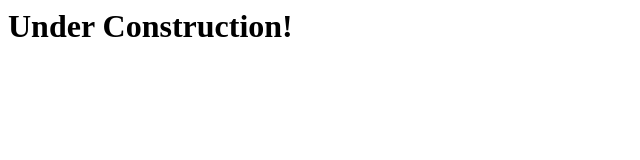
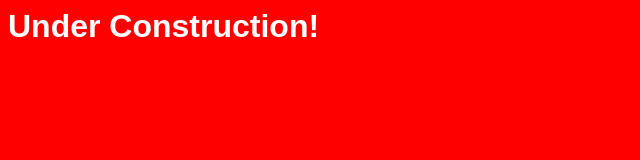
Before and after one commit to meb226/deutschesuben.github.io, a plain HTML site: page deutsch/index.html in a window 1280 px wide. Shown: the whole page, without its empty margins (0-640 px from the left). Drawn offline with Linux system fonts and the light colour scheme.

Commit message:
Update index.html

```diff
--- a/deutsch/index.html
+++ b/deutsch/index.html
@@ -1,6 +1,8 @@
 <!DOCTYPE=html>
 <html>
-	<head></head>
+	<head>
+	<link rel="stylesheet" type="text/css" href="style.css">
+	</head>
 	<body>
 	<h1>Under Construction!</h1>
 	</body>
```
